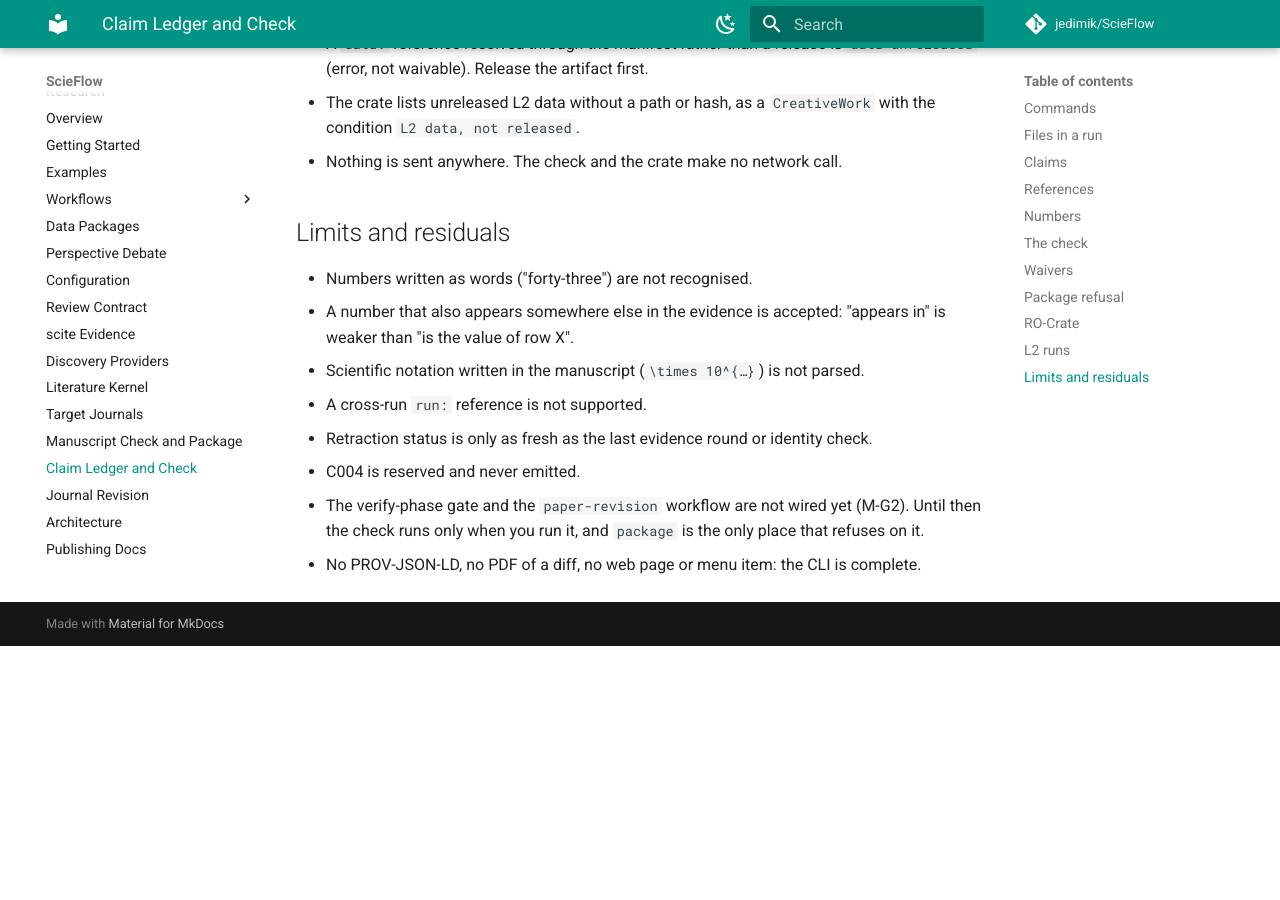
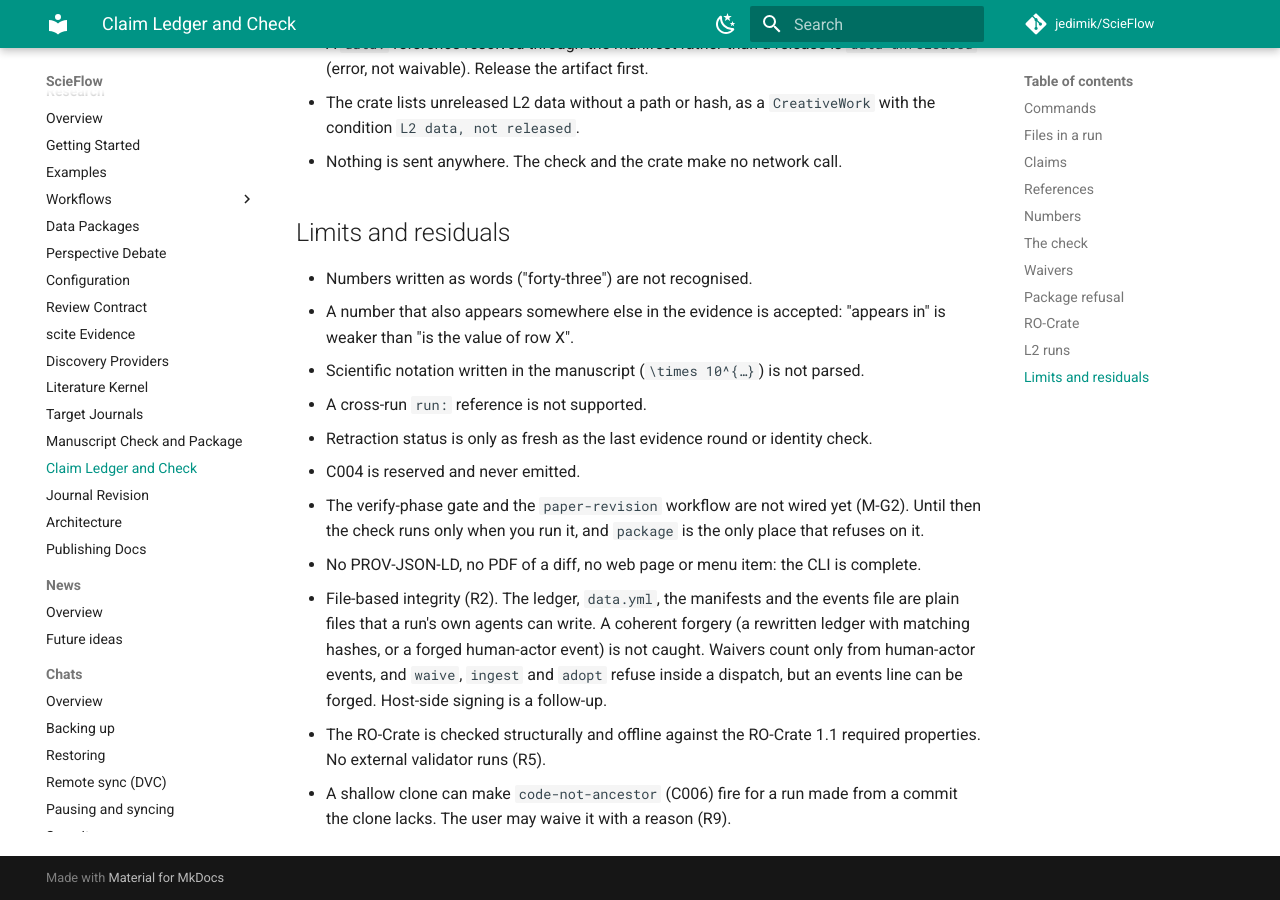
Before and after one commit to jedimik/ScieFlow, an MkDocs documentation site: the page built from docs/research/claims.md, in a window 1280 px wide and 900 px high, scrolled down 5078 px. Built offline with MkDocs 1.6.1 and Material for MkDocs 9.7.7, drawn with Linux system fonts in a browser that asks for light colours; comment, search, counter and statistics services are not loaded; before the commit the page ends 5724 px from its top, so only the background shows below that.

Commit message:
docs(claims-revision): name the section 8 residuals R2/R4/R5/R9 and the point source as the code takes it (GREEN for the t9 review r1 findings) (M-G t9 fix)

```diff
--- a/docs/research/claims.md
+++ b/docs/research/claims.md
@@ -195,3 +195,12 @@ data inside the run. The check never lets data leave it:
 - The verify-phase gate and the `paper-revision` workflow are not wired yet (M-G2). Until then
   the check runs only when you run it, and `package` is the only place that refuses on it.
 - No PROV-JSON-LD, no PDF of a diff, no web page or menu item: the CLI is complete.
+- File-based integrity (R2). The ledger, `data.yml`, the manifests and the events file are plain
+  files that a run's own agents can write. A coherent forgery (a rewritten ledger with matching
+  hashes, or a forged human-actor event) is not caught. Waivers count only from human-actor
+  events, and `waive`, `ingest` and `adopt` refuse inside a dispatch, but an events line can be
+  forged. Host-side signing is a follow-up.
+- The RO-Crate is checked structurally and offline against the RO-Crate 1.1 required properties.
+  No external validator runs (R5).
+- A shallow clone can make `code-not-ancestor` (C006) fire for a run made from a commit the clone
+  lacks. The user may waive it with a reason (R9).
```
Also changed, not shown: docs/research/revision.md (+9 -3 lines).
